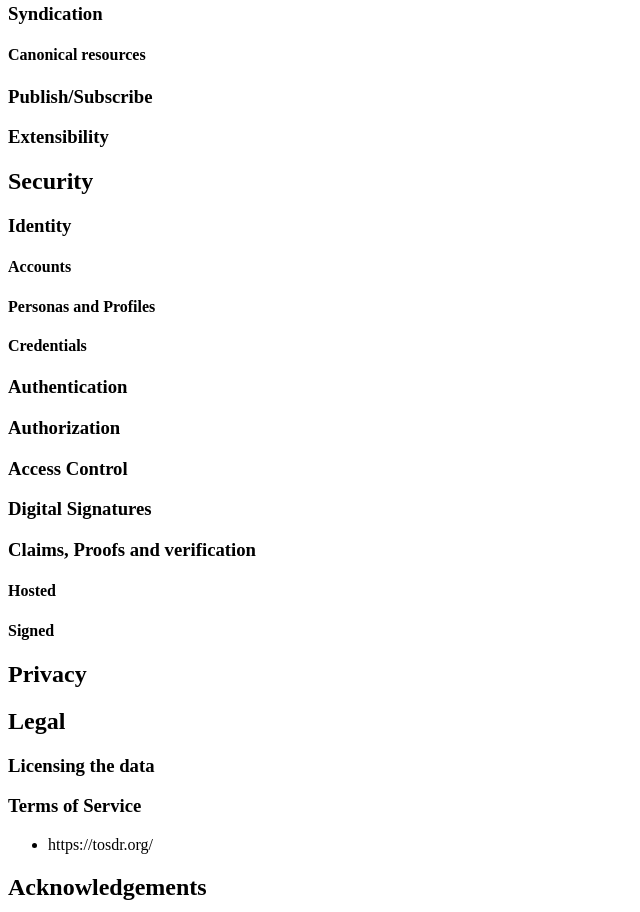
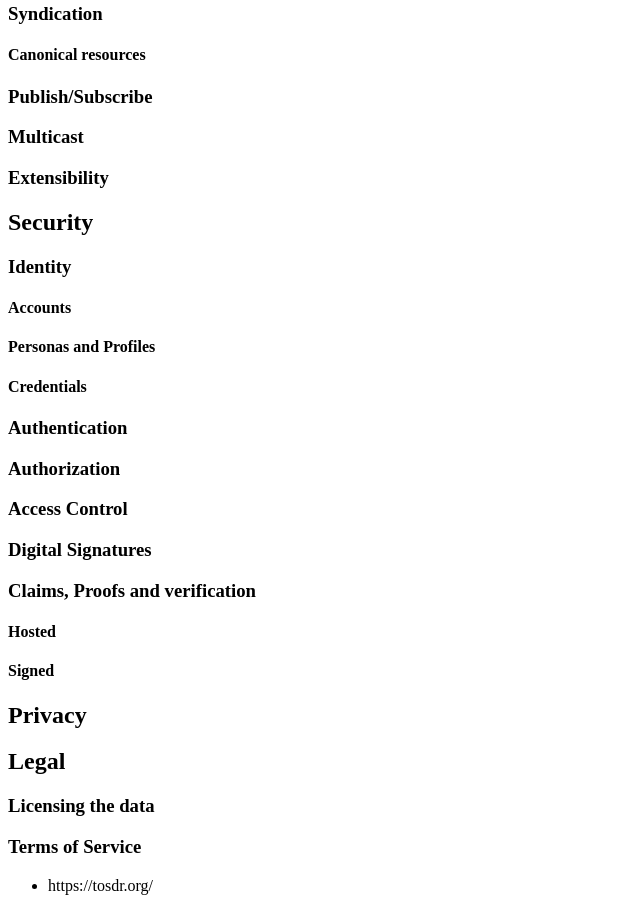
Before and after one commit to w3c-social/social-arch, a plain HTML site: page index.html in a window 1280 px wide. Shown: the part 1960-2872 px from the top of the page, without its empty margins (0-640 px from the left). Drawn offline with Linux system fonts and the light colour scheme.

Commit message:
Multicast - added placeholder

```diff
--- a/index.html
+++ b/index.html
@@ -231,6 +231,9 @@
         <h3>Publish/Subscribe</h3>
       </section>
       <section>
+        <h3>Multicast</h3>
+      </section>
+      <section>
         <h3>Extensibility</h3>
       </section>
     </section>
```
